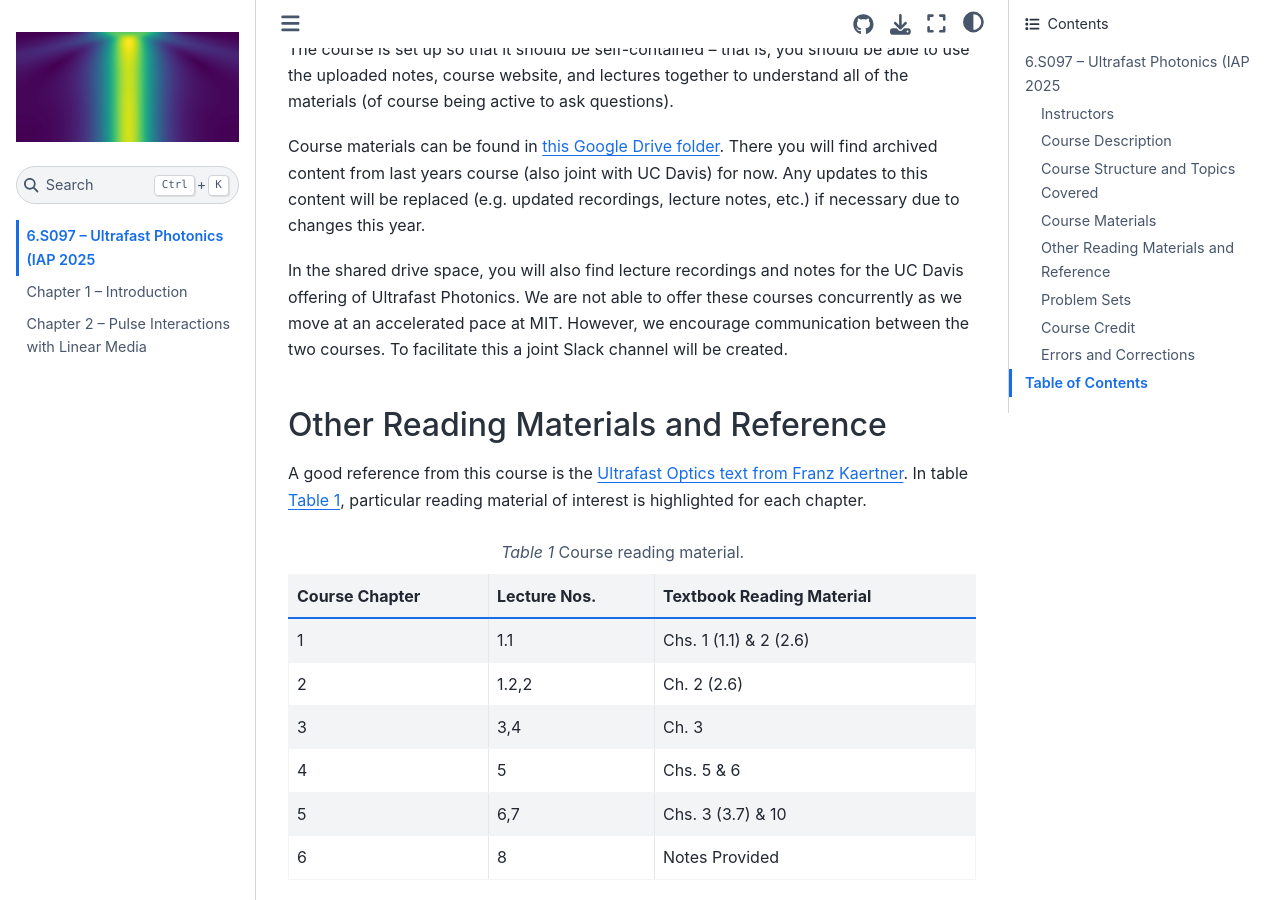
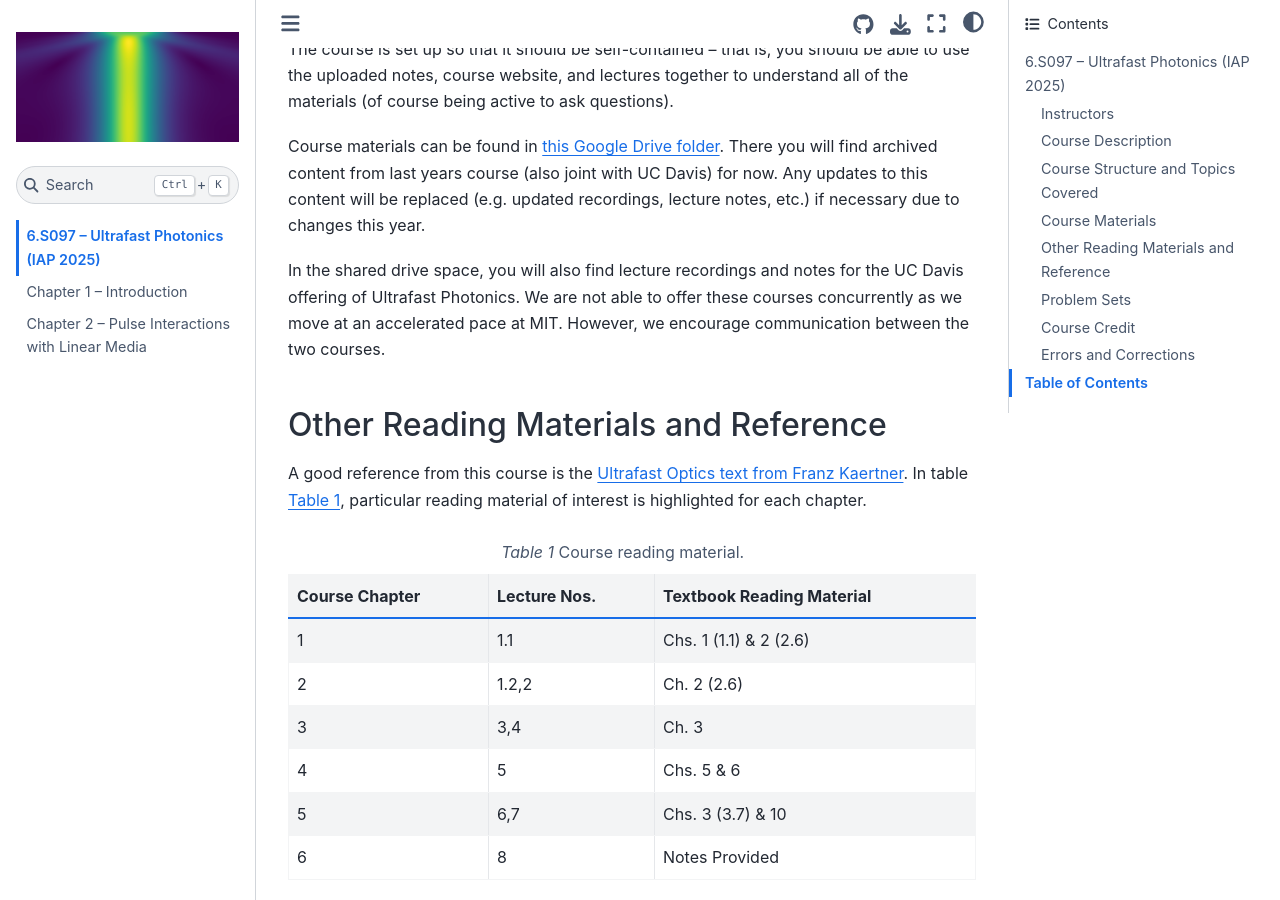
Before and after one commit to dkeathley/JPyBook-6.S097-IAP-Ultrafast-Photonics-Text, a Jupyter Book: the page built from intro.md, in a window 1280 px wide and 900 px high, scrolled down 2175 px. Built offline with Jupyter Book 1.0.4 settings and Sphinx 7.4.7 and the Sphinx Book theme 1.1.4, drawn with Linux system fonts in a browser that asks for light colours; pages that are not in the unit, such as notebooks, are missing from menus; some of the changed text lies outside the part shown.

Commit message:
Updated intro

```diff
--- a/intro.md
+++ b/intro.md
@@ -1,4 +1,4 @@
-# 6.S097 -- Ultrafast Photonics (IAP 2025
+# 6.S097 -- Ultrafast Photonics (IAP 2025)
 
 This is the course website for 2025 IAP course 6.S097 -- Ultrafast Photonics.
 
@@ -61,7 +61,7 @@ The course is set up so that it should be self-contained -- that is, you should
 
 Course materials can be found in [this Google Drive folder](https://drive.google.com/drive/folders/1PLPXFHaRfZv0kEO8l_J4AB7U0dIZcLFk?usp=share_link).  There you will find archived content from last years course (also joint with UC Davis) for now.  Any updates to this content will be replaced (e.g. updated recordings, lecture notes, etc.) if necessary due to changes this year.
 
-In the shared drive space, you will also find lecture recordings and notes for the UC Davis offering of Ultrafast Photonics.  We are not able to offer these courses concurrently as we move at an accelerated pace at MIT.  However, we encourage communication between the two courses.  To facilitate this a joint Slack channel will be created.
+In the shared drive space, you will also find lecture recordings and notes for the UC Davis offering of Ultrafast Photonics.  We are not able to offer these courses concurrently as we move at an accelerated pace at MIT.  However, we encourage communication between the two courses.
 
 ## Other Reading Materials and Reference
 
```
